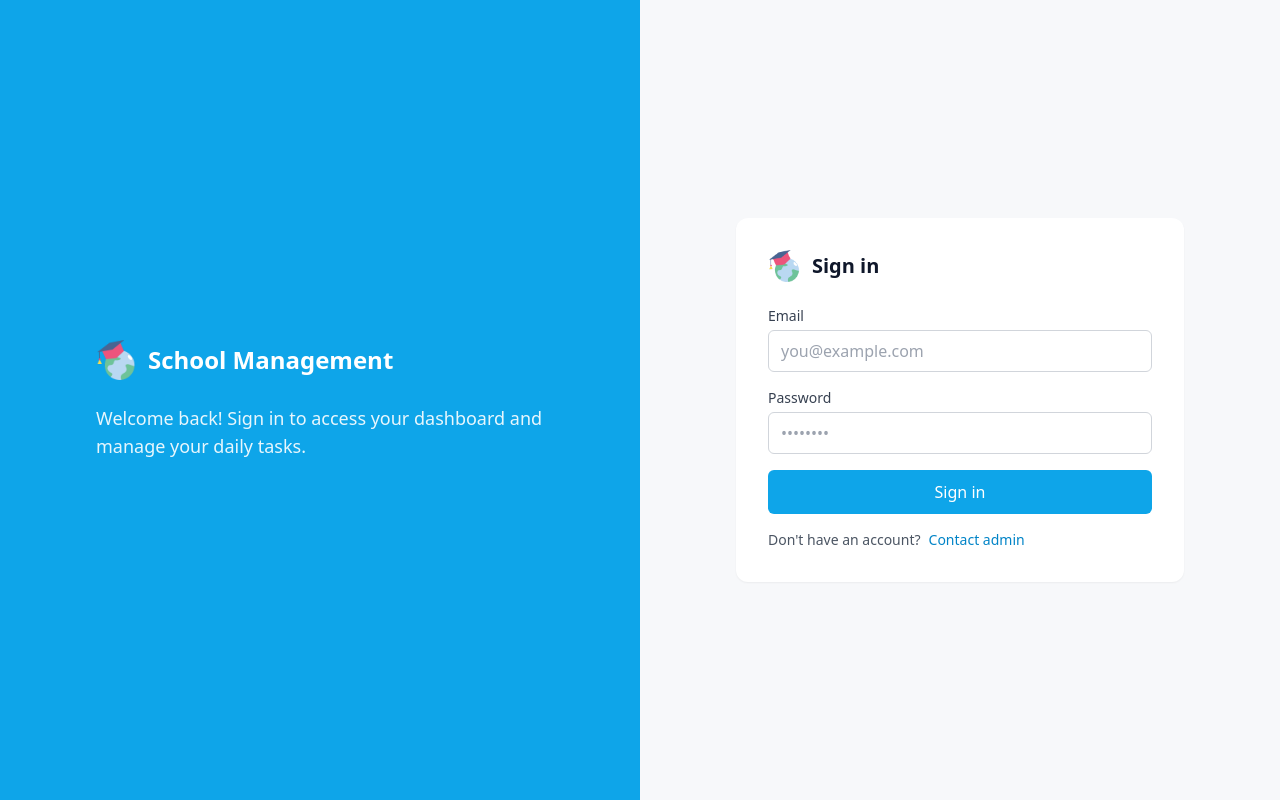
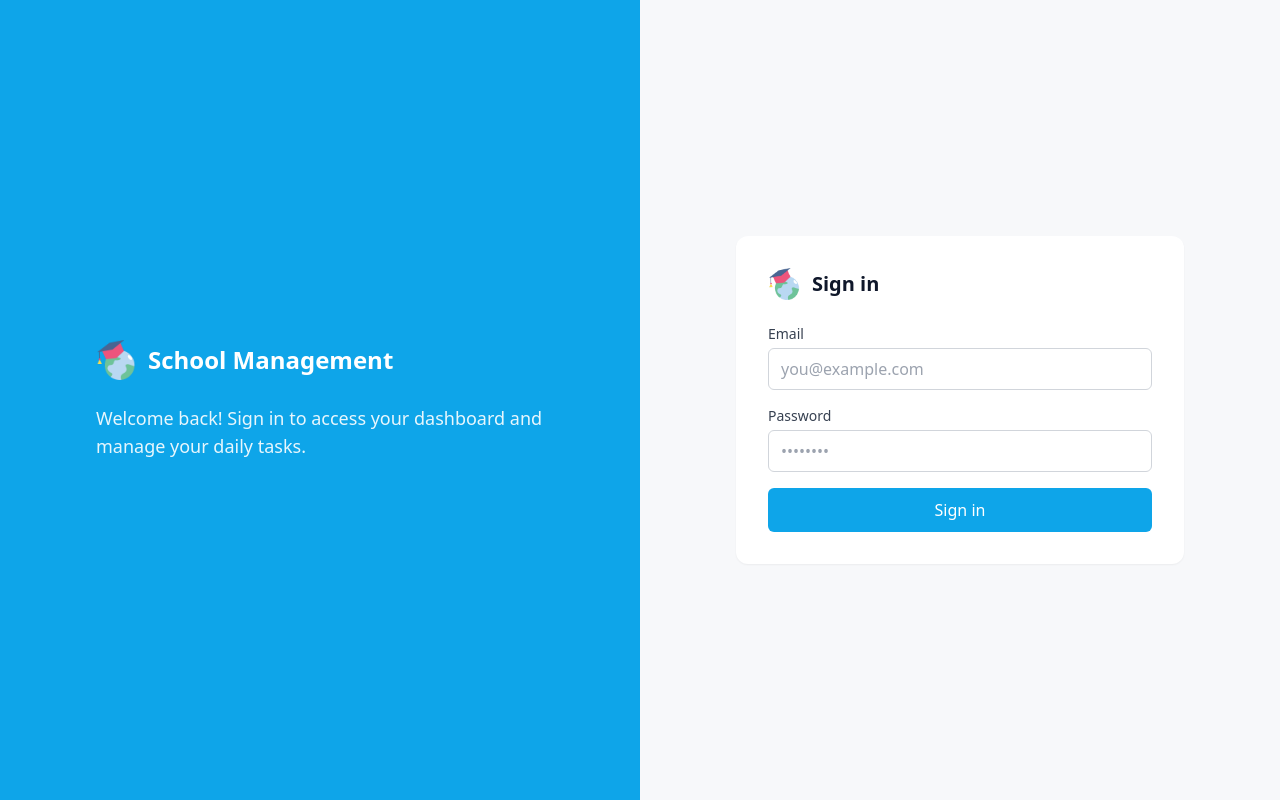
Before and after one commit to SMSSystem/School-Management-Dashboard, a React (Vite) app in the folder sms-system/: page /login in a window 1280 px wide. Built offline with nearby package versions, Linux system fonts and the light colour scheme; no server answers; what @react-pdf/renderer would draw is missing.

Commit message:
fix: remove non-functional "Contact Admin" link from login page
The link pointed to "#" and implied a self-service registration flow that does not exist. Accounts are created exclusively by admins. Also removes the now-unused Link import from react-router-dom.

```diff
--- a/sms-system/src/scenes/(auth)/login/index.tsx
+++ b/sms-system/src/scenes/(auth)/login/index.tsx
@@ -1,6 +1,6 @@
 import { FormEvent, useState } from 'react';
 import { FirebaseError } from 'firebase/app';
-import { useNavigate, Link } from 'react-router-dom';
+import { useNavigate } from 'react-router-dom';
 import { useAuth } from '@/lib/AuthContext';
 
 export default function LoginPage() {
@@ -94,10 +94,6 @@ export default function LoginPage() {
             </button>
           </form>
 
-          <div className="mt-4 text-sm text-gray-600">
-            <span className="mr-2">Don&apos;t have an account?</span>
-            <Link to="#" className="text-sky-600 hover:underline">Contact admin</Link>
-          </div>
         </div>
       </div>
     </div>
```
